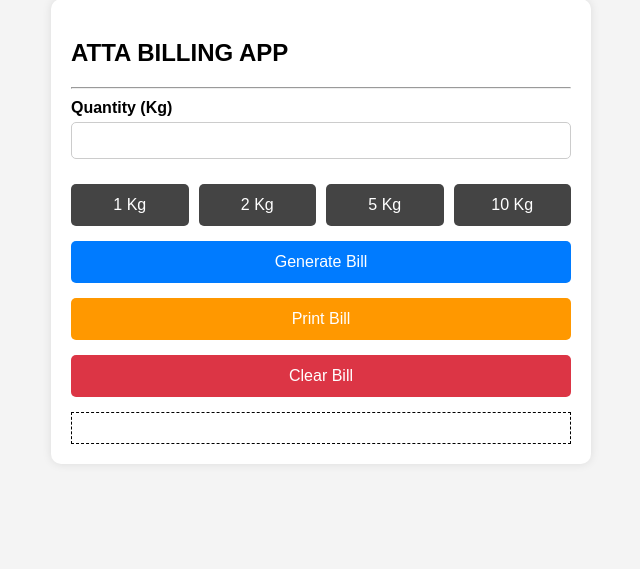
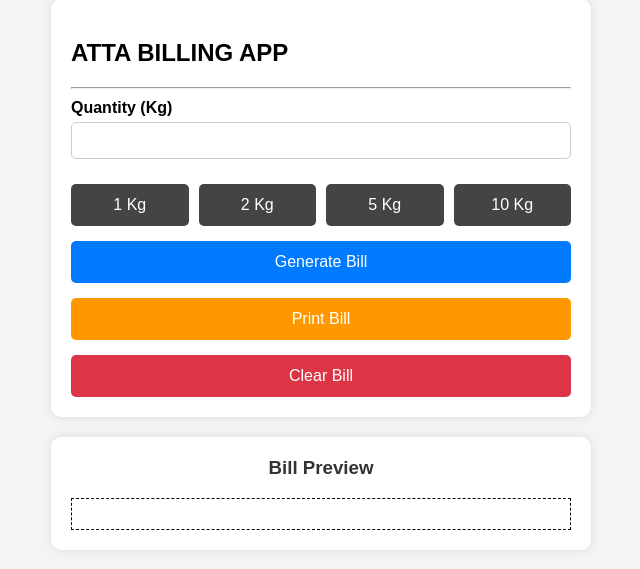
Before and after one commit to PANKAJ-SADHUKHAN/atta-shop-billing, a Flask app: page /billing in a window 1280 px wide. Shown: the part 21-590 px from the top of the page, without its empty margins (319-959 px from the left). Run offline with Flask 3, Linux system fonts and the light colour scheme; the visitor is signed in with stand-in values (Sample User, id 1); some libraries are stand-ins or nearby versions.

Commit message:
Add bill preview container to atta.html
Added a preview container for bill display.

```diff
--- a/templates/atta.html
+++ b/templates/atta.html
@@ -126,6 +126,20 @@ button{
 .clear-btn:hover{
     background:#c82333;
 }
+          .preview-container{
+    max-width:500px;
+    margin:20px auto;
+    background:white;
+    padding:20px;
+    border-radius:10px;
+    box-shadow:0 0 10px rgba(0,0,0,0.1);
+}
+
+.preview-container h3{
+    text-align:center;
+    margin-top:0;
+    color:#333;
+}
 
 @media print{
     body *{
@@ -168,8 +182,12 @@ button{
 
 <button class="print-btn" onclick="window.print()">Print Bill</button>
 <button class="clear-btn" onclick="clearBill()">Clear Bill</button>
+</div>
+<div class="preview-container">
 
-<div id="receipt" class="receipt"></div>
+    <h3>Bill Preview</h3>
+
+    <div id="receipt" class="receipt"></div>
 
 </div>
 
```
